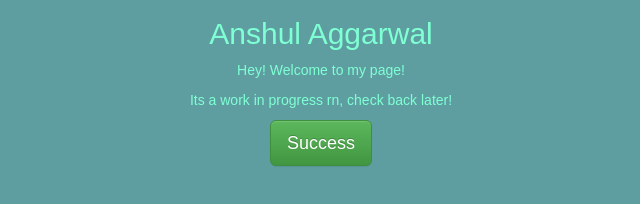
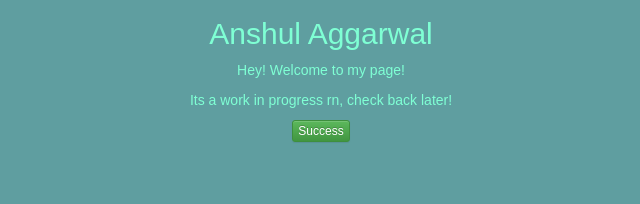
Before and after one commit to OmegaNalphA/anshula.co, a plain HTML site: page index.html in a window 1280 px wide. Shown: the part 352-556 px from the top of the page, without its empty margins (319-959 px from the left). Drawn offline with nearby package versions, Linux system fonts and the light colour scheme.

Commit message:
xs button

```diff
--- a/index.html
+++ b/index.html
@@ -43,7 +43,7 @@
             <p>Hey! Welcome to my page!</p>
             <p>Its a work in progress rn, check back later!</p>
             <p>
-                <button type="button" class="btn btn-lg btn-success">Success</button>
+                <button type="button" class="btn btn-xs btn-success">Success</button>
             </p>
         </body>
     </div>
```
